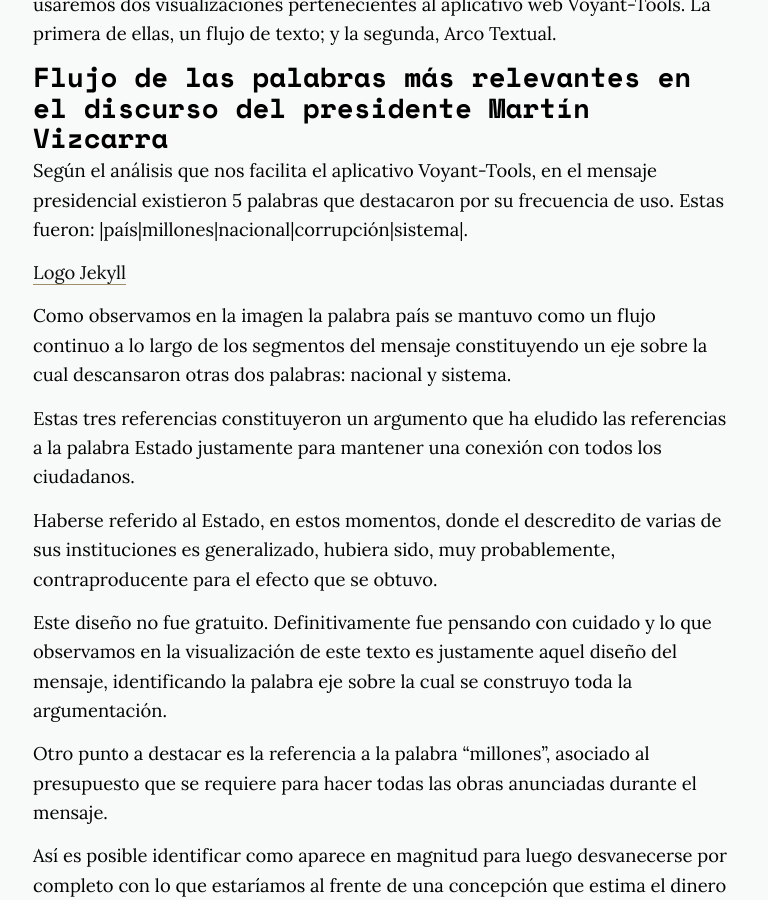
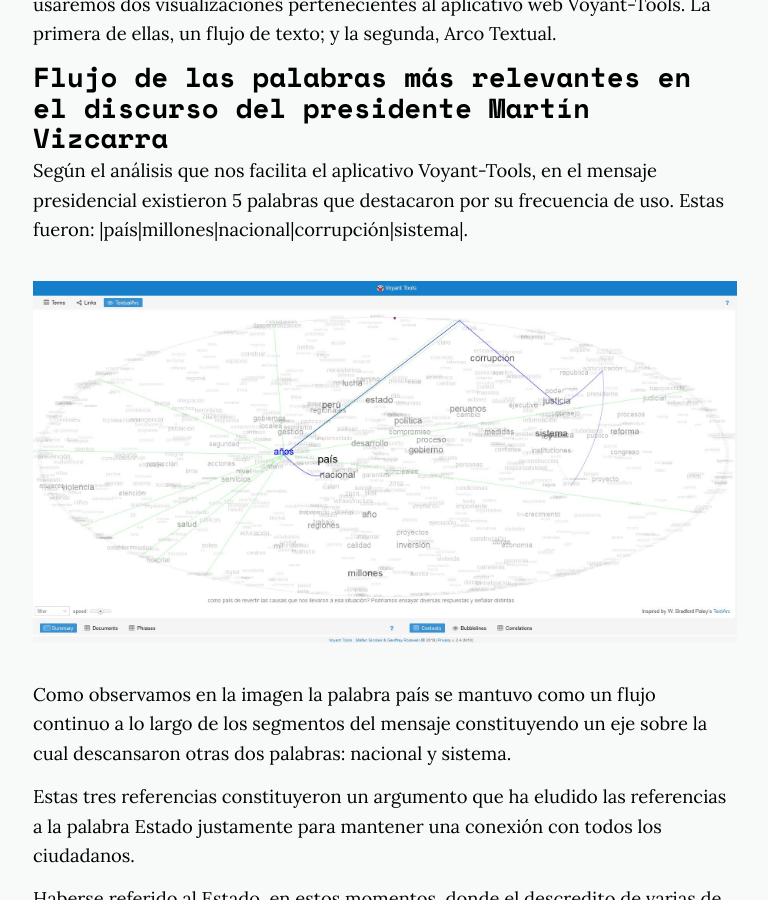
Before and after one commit to manuelvarzen/Vigia, a Jekyll site: the page built from _posts/2018-07-29-Message-TexFlow.md, in a window 1280 px wide and 900 px high, scrolled down 1629 px. Shown: the whole window, without its empty margins (255-1023 px from the left). Built offline with Jekyll 4.4.1, drawn with Linux system fonts in a browser that asks for light colours; nearby versions of some CDN libraries; comment, search, counter and statistics services are not loaded.

Commit message:
Update 2018-07-29-Message-TexFlow.md

```diff
--- a/_posts/2018-07-29-Message-TexFlow.md
+++ b/_posts/2018-07-29-Message-TexFlow.md
@@ -21,7 +21,7 @@ Pero como así, entonces, es que la retórica de un discurso puede convencernos
 ### Flujo de las palabras más relevantes en el discurso del presidente Martín Vizcarra
 Según el análisis que nos facilita el aplicativo Voyant-Tools, en el mensaje presidencial existieron 5 palabras que destacaron por su frecuencia de uso. Estas fueron: |país|millones|nacional|corrupción|sistema|.
 
-[Logo Jekyll]({{"/img/mensaje_pdte_Jul2018-2.jpg"| absolute_url}})
+![Logo Jekyll](/img/mensaje_pdte_Jul2018-2.jpg)
 
 Como observamos en la imagen la palabra país se mantuvo como un flujo continuo a lo largo de los segmentos del mensaje constituyendo un eje sobre la cual descansaron otras dos palabras: nacional y sistema.
 
```
